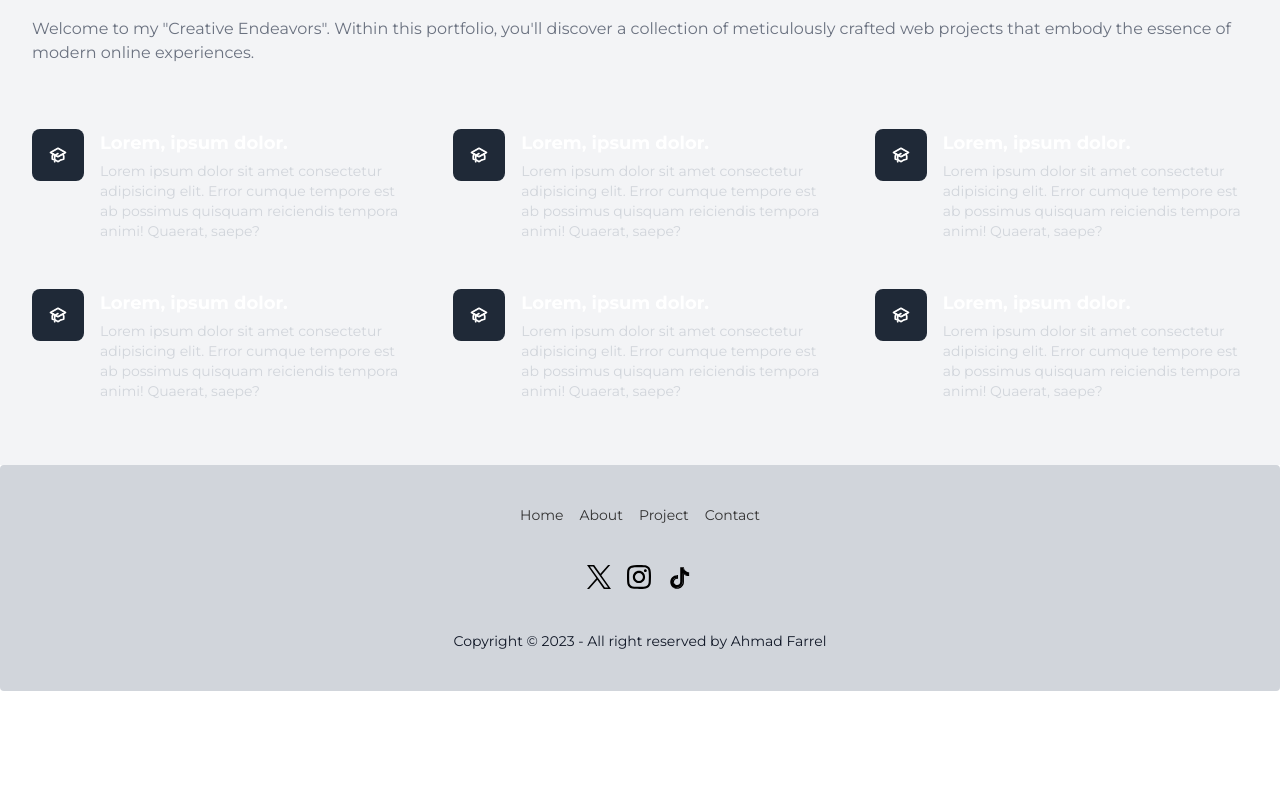
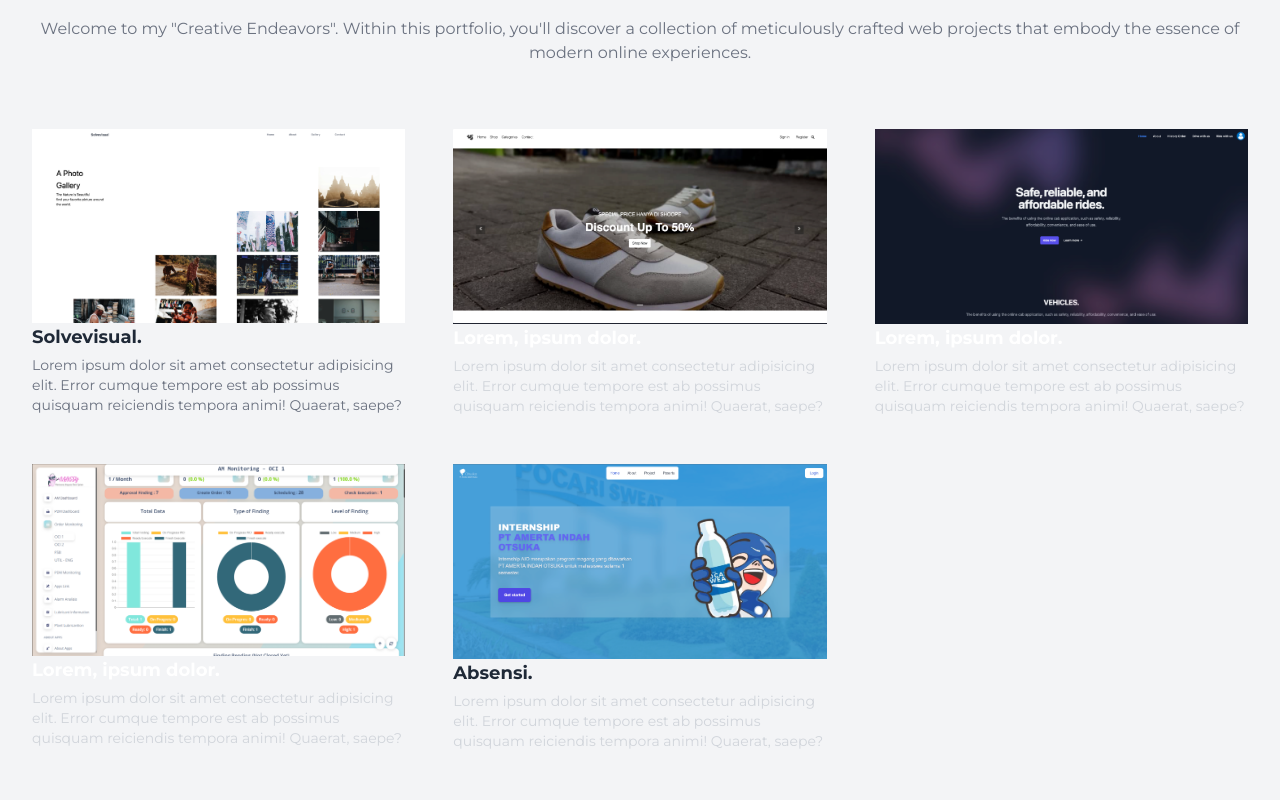
Before and after one commit to EnvyL27/portfolio, a React (Vite) app: page / in a window 1280 px wide. Shown: the part 1560-2360 px from the top of the page. Before the commit the page ends 2251 px from the top, so only its background shows below. Built offline with nearby package versions, Linux system fonts and the light colour scheme.

Commit message:
add porto

```diff
--- a/src/component/portfolio.jsx
+++ b/src/component/portfolio.jsx
@@ -1,3 +1,9 @@
+import Sv from './../assets/solvevisual.png'
+import Tx from './../assets/taxi.png'
+import Us from './../assets/usfootwear.png'
+import Ms from './../assets/maissy.png'
+import Ab from './../assets/absensi.png'
+
 function portfolio() {
   return (
     <>
@@ -6,7 +12,7 @@ function portfolio() {
     <div class="flex justify-center items-center text-gray-800">
       <h2 class="text-3xl font-bold sm:text-4xl">Creative Endeavors</h2>
     </div>
-    <div class="flex justify-center items-center">
+    <div class="flex justify-center items-center text-center">
     <p class="mt-4 text-gray-500">
         Welcome to my "Creative Endeavors". Within this portfolio, you'll discover a collection of meticulously crafted web projects that embody the essence of modern online experiences.
       </p>
@@ -14,7 +20,77 @@ function portfolio() {
     <div
       class="mt-8 grid grid-cols-1 gap-8 md:mt-16 md:grid-cols-2 md:gap-12 lg:grid-cols-3"
     >
-      <div class="flex items-start gap-4">
+      <div class=" items-start gap-4 class">
+         <img src={Sv} alt=""  />
+
+        <div>
+          <h2 class="text-lg font-bold text-gray-800">Solvevisual.</h2>
+
+          <p class="mt-1 text-sm text-gray-500">
+            Lorem ipsum dolor sit amet consectetur adipisicing elit. Error
+            cumque tempore est ab possimus quisquam reiciendis tempora animi!
+            Quaerat, saepe?
+          </p>
+        </div>
+      </div>
+
+      <div class=" items-start gap-4">
+      <img src={Us} alt=""  />
+
+        <div>
+          <h2 class="text-lg font-bold">Lorem, ipsum dolor.</h2>
+
+          <p class="mt-1 text-sm text-gray-300">
+            Lorem ipsum dolor sit amet consectetur adipisicing elit. Error
+            cumque tempore est ab possimus quisquam reiciendis tempora animi!
+            Quaerat, saepe?
+          </p>
+        </div>
+      </div>
+
+      <div class=" items-start gap-4">
+      <img src={Tx} alt=""  />
+
+        <div>
+          <h2 class="text-lg font-bold">Lorem, ipsum dolor.</h2>
+
+          <p class="mt-1 text-sm text-gray-300">
+            Lorem ipsum dolor sit amet consectetur adipisicing elit. Error
+            cumque tempore est ab possimus quisquam reiciendis tempora animi!
+            Quaerat, saepe?
+          </p>
+        </div>
+      </div>
+
+      <div class=" items-start gap-4">
+      <img src={Ms} alt=""  />
+
+        <div>
+          <h2 class="text-lg font-bold">Lorem, ipsum dolor.</h2>
+
+          <p class="mt-1 text-sm text-gray-300">
+            Lorem ipsum dolor sit amet consectetur adipisicing elit. Error
+            cumque tempore est ab possimus quisquam reiciendis tempora animi!
+            Quaerat, saepe?
+          </p>
+        </div>
+      </div>
+
+      <div class=" items-start gap-4">
+      <img src={Ab} alt=""  />
+
+        <div>
+          <h2 class="text-lg font-bold text-gray-800">Absensi.</h2>
+
+          <p class="mt-1 text-sm text-gray-300">
+            Lorem ipsum dolor sit amet consectetur adipisicing elit. Error
+            cumque tempore est ab possimus quisquam reiciendis tempora animi!
+            Quaerat, saepe?
+          </p>
+        </div>
+      </div>
+
+      {/* <div class="flex items-start gap-4">
         <span class="shrink-0 rounded-lg bg-gray-800 p-4">
           <svg
             class="h-5 w-5"
@@ -45,172 +121,7 @@ function portfolio() {
             Quaerat, saepe?
           </p>
         </div>
-      </div>
-
-      <div class="flex items-start gap-4">
-        <span class="shrink-0 rounded-lg bg-gray-800 p-4">
-          <svg
-            class="h-5 w-5"
-            fill="none"
-            stroke="currentColor"
-            viewBox="0 0 24 24"
-            xmlns="http://www.w3.org/2000/svg"
-          >
-            <path d="M12 14l9-5-9-5-9 5 9 5z"></path>
-            <path
-              d="M12 14l6.16-3.422a12.083 12.083 0 01.665 6.479A11.952 11.952 0 0012 20.055a11.952 11.952 0 00-6.824-2.998 12.078 12.078 0 01.665-6.479L12 14z"
-            ></path>
-            <path
-              stroke-linecap="round"
-              stroke-linejoin="round"
-              stroke-width="2"
-              d="M12 14l9-5-9-5-9 5 9 5zm0 0l6.16-3.422a12.083 12.083 0 01.665 6.479A11.952 11.952 0 0012 20.055a11.952 11.952 0 00-6.824-2.998 12.078 12.078 0 01.665-6.479L12 14zm-4 6v-7.5l4-2.222"
-            ></path>
-          </svg>
-        </span>
-
-        <div>
-          <h2 class="text-lg font-bold">Lorem, ipsum dolor.</h2>
-
-          <p class="mt-1 text-sm text-gray-300">
-            Lorem ipsum dolor sit amet consectetur adipisicing elit. Error
-            cumque tempore est ab possimus quisquam reiciendis tempora animi!
-            Quaerat, saepe?
-          </p>
-        </div>
-      </div>
-
-      <div class="flex items-start gap-4">
-        <span class="shrink-0 rounded-lg bg-gray-800 p-4">
-          <svg
-            class="h-5 w-5"
-            fill="none"
-            stroke="currentColor"
-            viewBox="0 0 24 24"
-            xmlns="http://www.w3.org/2000/svg"
-          >
-            <path d="M12 14l9-5-9-5-9 5 9 5z"></path>
-            <path
-              d="M12 14l6.16-3.422a12.083 12.083 0 01.665 6.479A11.952 11.952 0 0012 20.055a11.952 11.952 0 00-6.824-2.998 12.078 12.078 0 01.665-6.479L12 14z"
-            ></path>
-            <path
-              stroke-linecap="round"
-              stroke-linejoin="round"
-              stroke-width="2"
-              d="M12 14l9-5-9-5-9 5 9 5zm0 0l6.16-3.422a12.083 12.083 0 01.665 6.479A11.952 11.952 0 0012 20.055a11.952 11.952 0 00-6.824-2.998 12.078 12.078 0 01.665-6.479L12 14zm-4 6v-7.5l4-2.222"
-            ></path>
-          </svg>
-        </span>
-
-        <div>
-          <h2 class="text-lg font-bold">Lorem, ipsum dolor.</h2>
-
-          <p class="mt-1 text-sm text-gray-300">
-            Lorem ipsum dolor sit amet consectetur adipisicing elit. Error
-            cumque tempore est ab possimus quisquam reiciendis tempora animi!
-            Quaerat, saepe?
-          </p>
-        </div>
-      </div>
-
-      <div class="flex items-start gap-4">
-        <span class="shrink-0 rounded-lg bg-gray-800 p-4">
-          <svg
-            class="h-5 w-5"
-            fill="none"
-            stroke="currentColor"
-            viewBox="0 0 24 24"
-            xmlns="http://www.w3.org/2000/svg"
-          >
-            <path d="M12 14l9-5-9-5-9 5 9 5z"></path>
-            <path
-              d="M12 14l6.16-3.422a12.083 12.083 0 01.665 6.479A11.952 11.952 0 0012 20.055a11.952 11.952 0 00-6.824-2.998 12.078 12.078 0 01.665-6.479L12 14z"
-            ></path>
-            <path
-              stroke-linecap="round"
-              stroke-linejoin="round"
-              stroke-width="2"
-              d="M12 14l9-5-9-5-9 5 9 5zm0 0l6.16-3.422a12.083 12.083 0 01.665 6.479A11.952 11.952 0 0012 20.055a11.952 11.952 0 00-6.824-2.998 12.078 12.078 0 01.665-6.479L12 14zm-4 6v-7.5l4-2.222"
-            ></path>
-          </svg>
-        </span>
-
-        <div>
-          <h2 class="text-lg font-bold">Lorem, ipsum dolor.</h2>
-
-          <p class="mt-1 text-sm text-gray-300">
-            Lorem ipsum dolor sit amet consectetur adipisicing elit. Error
-            cumque tempore est ab possimus quisquam reiciendis tempora animi!
-            Quaerat, saepe?
-          </p>
-        </div>
-      </div>
-
-      <div class="flex items-start gap-4">
-        <span class="shrink-0 rounded-lg bg-gray-800 p-4">
-          <svg
-            class="h-5 w-5"
-            fill="none"
-            stroke="currentColor"
-            viewBox="0 0 24 24"
-            xmlns="http://www.w3.org/2000/svg"
-          >
-            <path d="M12 14l9-5-9-5-9 5 9 5z"></path>
-            <path
-              d="M12 14l6.16-3.422a12.083 12.083 0 01.665 6.479A11.952 11.952 0 0012 20.055a11.952 11.952 0 00-6.824-2.998 12.078 12.078 0 01.665-6.479L12 14z"
-            ></path>
-            <path
-              stroke-linecap="round"
-              stroke-linejoin="round"
-              stroke-width="2"
-              d="M12 14l9-5-9-5-9 5 9 5zm0 0l6.16-3.422a12.083 12.083 0 01.665 6.479A11.952 11.952 0 0012 20.055a11.952 11.952 0 00-6.824-2.998 12.078 12.078 0 01.665-6.479L12 14zm-4 6v-7.5l4-2.222"
-            ></path>
-          </svg>
-        </span>
-
-        <div>
-          <h2 class="text-lg font-bold">Lorem, ipsum dolor.</h2>
-
-          <p class="mt-1 text-sm text-gray-300">
-            Lorem ipsum dolor sit amet consectetur adipisicing elit. Error
-            cumque tempore est ab possimus quisquam reiciendis tempora animi!
-            Quaerat, saepe?
-          </p>
-        </div>
-      </div>
-
-      <div class="flex items-start gap-4">
-        <span class="shrink-0 rounded-lg bg-gray-800 p-4">
-          <svg
-            class="h-5 w-5"
-            fill="none"
-            stroke="currentColor"
-            viewBox="0 0 24 24"
-            xmlns="http://www.w3.org/2000/svg"
-          >
-            <path d="M12 14l9-5-9-5-9 5 9 5z"></path>
-            <path
-              d="M12 14l6.16-3.422a12.083 12.083 0 01.665 6.479A11.952 11.952 0 0012 20.055a11.952 11.952 0 00-6.824-2.998 12.078 12.078 0 01.665-6.479L12 14z"
-            ></path>
-            <path
-              stroke-linecap="round"
-              stroke-linejoin="round"
-              stroke-width="2"
-              d="M12 14l9-5-9-5-9 5 9 5zm0 0l6.16-3.422a12.083 12.083 0 01.665 6.479A11.952 11.952 0 0012 20.055a11.952 11.952 0 00-6.824-2.998 12.078 12.078 0 01.665-6.479L12 14zm-4 6v-7.5l4-2.222"
-            ></path>
-          </svg>
-        </span>
-
-        <div>
-          <h2 class="text-lg font-bold">Lorem, ipsum dolor.</h2>
-
-          <p class="mt-1 text-sm text-gray-300">
-            Lorem ipsum dolor sit amet consectetur adipisicing elit. Error
-            cumque tempore est ab possimus quisquam reiciendis tempora animi!
-            Quaerat, saepe?
-          </p>
-        </div>
-      </div>
+      </div> */}
     </div>
   </div>
 </section>
```
